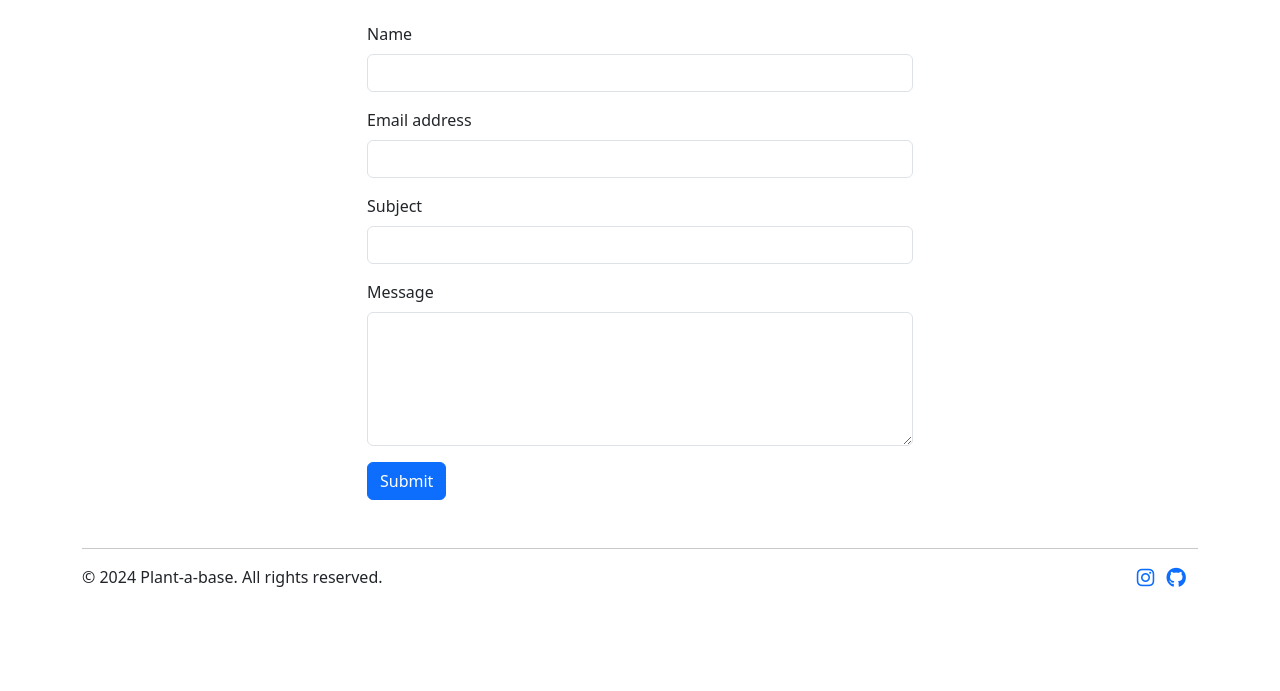
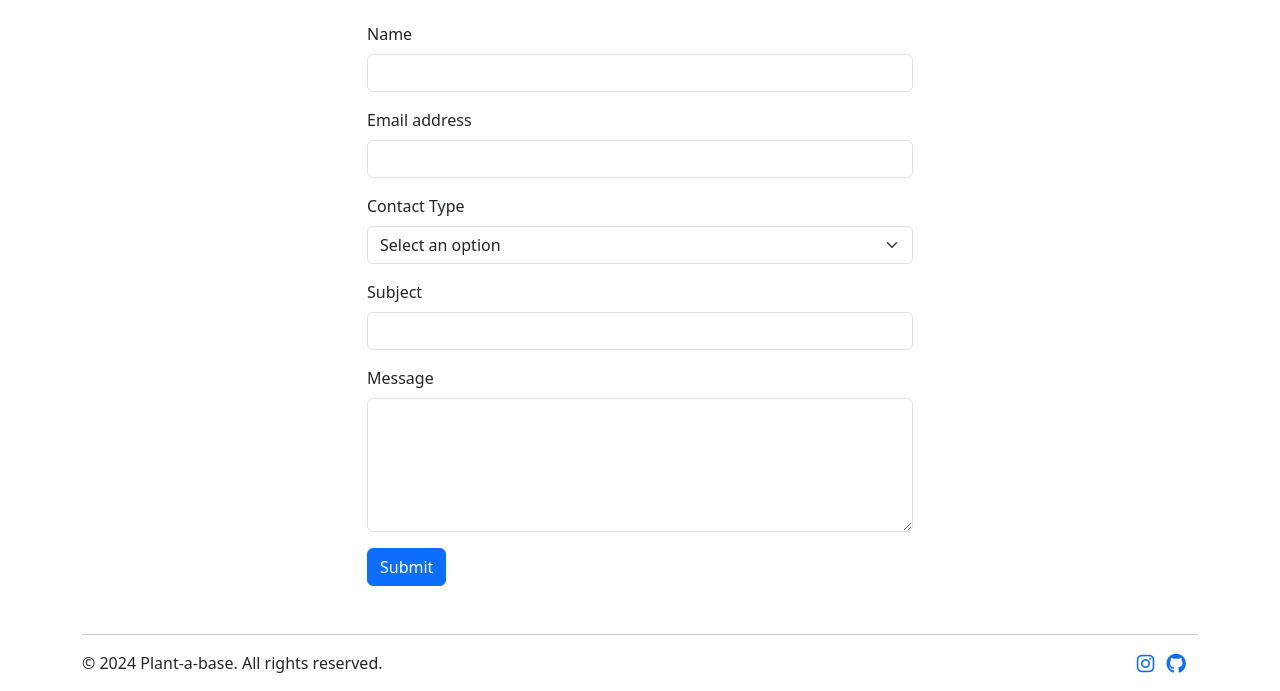
Before and after one commit to afrank84/plant-a-base, a PHP site: page /pages/contact.php in a window 1280 px wide. Shown: the part 178-869 px from the top of the page. Before the commit the page ends 765 px from the top, so only its background shows below. Run offline with PHP 8.4, Linux system fonts and the light colour scheme.

Commit message:
ontact.php - drop down menu added

```diff
--- a/pages/contact.php
+++ b/pages/contact.php
@@ -31,6 +31,15 @@
                         <input type="email" class="form-control" id="email" required>
                     </div>
                     <div class="mb-3">
+                        <label for="contactType" class="form-label">Contact Type</label>
+                        <select class="form-select" id="contactType" required>
+                            <option value="">Select an option</option>
+                            <option value="request">Request</option>
+                            <option value="issue">Issue</option>
+                            <option value="other">Other</option>
+                        </select>
+                    </div>
+                    <div class="mb-3">
                         <label for="subject" class="form-label">Subject</label>
                         <input type="text" class="form-control" id="subject" required>
                     </div>
```
